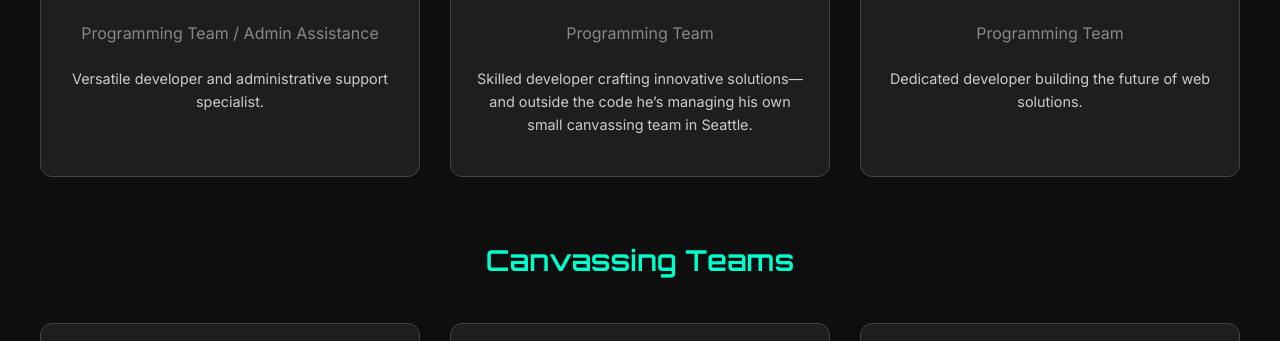
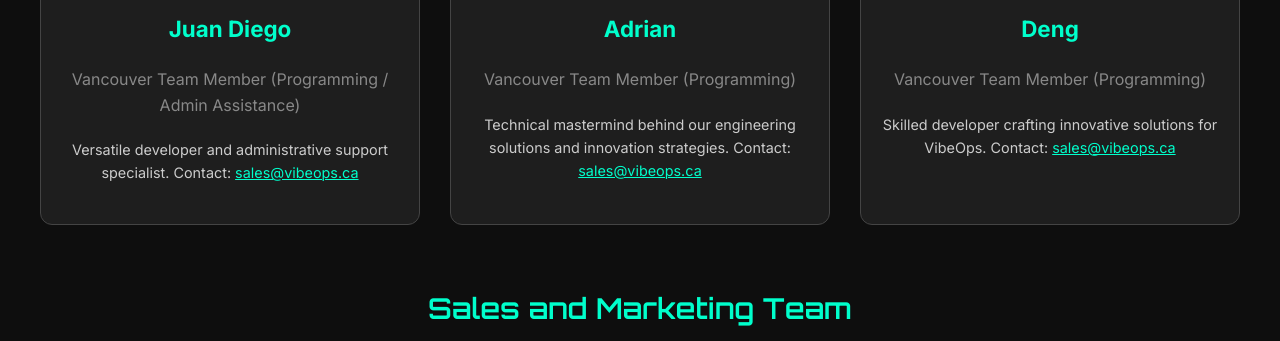
Before and after one commit to VibeOps-Git/vibeops-site-v2, a Flask app: page /team in a window 1280 px wide. Shown: the part 1680-2021 px from the top of the page. Run offline with Flask 3, Linux system fonts and the light colour scheme.

Commit message:
Update team.html

```diff
--- a/templates/team.html
+++ b/templates/team.html
@@ -11,51 +11,51 @@
             <div class="team-grid">
                 <div class="team-card">
                     <div class="team-image">
-                        <img src="/static/team/zander.JPG" alt="Zander" onerror="this.src='/static/team/placeholder.jpg'">
+                        <img src="/static/team/zander.JPG" alt="Zander, CEO of VibeOps" onerror="this.src='/static/team/placeholder.jpg'">
                     </div>
                     <h4>Zander</h4>
-                    <p class="role">CEO (Exec)</p>
-                    <p class="bio">Driving VibeOps' mission to revolutionize automation and web solutions.</p>
+                    <p class="role">CEO</p>
+                    <p class="bio">Driving VibeOps' mission to revolutionize automation and web solutions. Contact: <a href="mailto:ceo@vibeops.ca">ceo@vibeops.ca</a></p>
                 </div>
                 <div class="team-card">
                     <div class="team-image">
-                        <img src="/static/team/arian.jpg" alt="Arian" onerror="this.src='/static/team/placeholder.jpg'">
+                        <img src="/static/team/gabe.jpg" alt="Gabe, CMO of VibeOps" onerror="this.src='/static/team/placeholder.jpg'">
                     </div>
-                    <h4>Adrian</h4>
-                    <p class="role">CEO (Engineering)</p>
-                    <p class="bio">Technical mastermind behind our engineering solutions and innovation strategies.</p>
+                    <h4>Gabe</h4>
+                    <p class="role">CMO</p>
+                    <p class="bio">Marketing maestro crafting our brand story and growth strategies. Contact: <a href="mailto:marketing@vibeops.ca">marketing@vibeops.ca</a></p>
                 </div>
                 <div class="team-card">
                     <div class="team-image">
-                        <img src="/static/team/gabe.jpg" alt="Gabe" onerror="this.src='/static/team/placeholder.jpg'">
+                        <img src="/static/team/eric.jpg" alt="Eric, CTO of VibeOps" onerror="this.src='/static/team/placeholder.jpg'">
                     </div>
-                    <h4>Gabe</h4>
-                    <p class="role">CMO</p>
-                    <p class="bio">Marketing maestro crafting our brand story and growth strategies.</p>
+                    <h4>Eric</h4>
+                    <p class="role">CTO</p>
+                    <p class="bio">Technology leader driving our technical vision and innovation. Contact: <a href="mailto:sales@vibeops.ca">sales@vibeops.ca</a></p>
                 </div>
                 <div class="team-card">
                     <div class="team-image">
-                        <img src="/static/team/eric.jpg" alt="Eric" onerror="this.src='/static/team/placeholder.jpg'">
+                        <img src="/static/team/felix.png" alt="Felix, CSO of VibeOps" onerror="this.src='/static/team/placeholder.jpg'">
                     </div>
-                    <h4>Eric</h4>
-                    <p class="role">CTO</p>
-                    <p class="bio">Technology leader driving our technical vision and innovation.</p>
+                    <h4>Felix</h4>
+                    <p class="role">CSO</p>
+                    <p class="bio">Strategic mastermind behind our business development and partnerships. Contact: <a href="mailto:sales@vibeops.ca">sales@vibeops.ca</a></p>
                 </div>
                 <div class="team-card">
                     <div class="team-image">
-                        <img src="/static/team/felix.png" alt="Felix" onerror="this.src='/static/team/placeholder.jpg'">
+                        <img src="/static/team/sarth.jpg" alt="Sarthak, CFO of VibeOps" onerror="this.src='/static/team/placeholder.jpg'">
                     </div>
-                    <h4>Felix</h4>
-                    <p class="role">CSO</p>
-                    <p class="bio">Strategic mastermind behind our business development and partnerships.</p>
+                    <h4>Sarthak</h4>
+                    <p class="role">CFO</p>
+                    <p class="bio">Financial wizard ensuring our sustainable growth and success. Contact: <a href="mailto:finance@vibeops.ca">finance@vibeops.ca</a></p>
                 </div>
                 <div class="team-card">
                     <div class="team-image">
-                        <img src="/static/team/sarth.jpg" alt="Sarth" onerror="this.src='/static/team/placeholder.jpg'">
+                        <img src="/static/team/rudy.jpg" alt="Hrudai Rajesh, COO of VibeOps" onerror="this.src='/static/team/placeholder.jpg'">
                     </div>
-                    <h4>Sarthak</h4>
-                    <p class="role">CFO</p>
-                    <p class="bio">Financial wizard ensuring our sustainable growth and success.</p>
+                    <h4>Hrudai Rajesh</h4>
+                    <p class="role">COO</p>
+                    <p class="bio">Operations expert streamlining our processes and driving efficiency. Contact: <a href="mailto:sales@vibeops.ca">sales@vibeops.ca</a></p>
                 </div>
             </div>
         </div>
@@ -66,80 +66,82 @@
             <div class="team-grid">
                 <div class="team-card">
                     <div class="team-image">
-                        <img src="/static/team/juan.jpg" alt="Juan Diego" onerror="this.src='/static/team/placeholder.jpg'">
+                        <img src="/static/team/juan.jpg" alt="Juan Diego, Programming Team Member" onerror="this.src='/static/team/placeholder.jpg'">
                     </div>
                     <h4>Juan Diego</h4>
-                    <p class="role">Programming Team / Admin Assistance</p>
-                    <p class="bio">Versatile developer and administrative support specialist.</p>
+                    <p class="role">Vancouver Team Member (Programming / Admin Assistance)</p>
+                    <p class="bio">Versatile developer and administrative support specialist. Contact: <a href="mailto:sales@vibeops.ca">sales@vibeops.ca</a></p>
                 </div>
                 <div class="team-card">
                     <div class="team-image">
-                        <img src="/static/team/johnnie.jpg" alt="Johnnie Lisle" onerror="this.src='/static/team/placeholder.jpg'">
+                        <img src="/static/team/adrian.jpg" alt="Adrian, Programming Team Member" onerror="this.src='/static/team/placeholder.jpg'">
                     </div>
-                    <h4>Johnnie</h4>
-                    <p class="role">Programming Team</p>
-                    <p class="bio">
-                        Skilled developer crafting innovative solutions—and outside the code
-                        he’s managing his own small canvassing team in Seattle.
-                    </p>
+                    <h4>Adrian</h4>
+                    <p class="role">Vancouver Team Member (Programming)</p>
+                    <p class="bio">Technical mastermind behind our engineering solutions and innovation strategies. Contact: <a href="mailto:sales@vibeops.ca">sales@vibeops.ca</a></p>
                 </div>
                 <div class="team-card">
                     <div class="team-image">
-                        <img src="/static/team/rudy.jpg" alt="Hrudai Rajesh" onerror="this.src='/static/team/placeholder.jpg'">
+                        <img src="/static/team/deng.jpg" alt="Deng, Programming Team Member" onerror="this.src='/static/team/placeholder.jpg'">
                     </div>
-                    <h4>Hrudai</h4>
-                    <p class="role">Programming Team</p>
-                    <p class="bio">Dedicated developer building the future of web solutions.</p>
+                    <h4>Deng</h4>
+                    <p class="role">Vancouver Team Member (Programming)</p>
+                    <p class="bio">Skilled developer crafting innovative solutions for VibeOps. Contact: <a href="mailto:sales@vibeops.ca">sales@vibeops.ca</a></p>
                 </div>
             </div>
         </div>
 
-        <!-- Canvassing Teams Section -->
+        <!-- Sales and Marketing Team Section -->
         <div class="team-section" data-aos="fade-up" data-aos-delay="500">
-            <h3>Canvassing Teams</h3>
+            <h3>Sales and Marketing Team</h3>
             <div class="team-grid">
                 <div class="team-card">
                     <div class="team-image">
-                        <img src="/static/team/carter.jpg" alt="Carter Johannsen" onerror="this.src='/static/team/placeholder.jpg'">
+                        <img src="/static/team/bela.jpg" alt="Bela Maetzel, Sales Team Member" onerror="this.src='/static/team/placeholder.jpg'">
                     </div>
-                    <h4>Carter</h4>
-                    <p class="role">Minneapolis Canvassing Team</p>
-                    <p class="bio">Local outreach specialist connecting with our Minneapolis community.</p>
+                    <h4>Bela Maetzel</h4>
+                    <p class="role">Vancouver Team Member (Sales)</p>
+                    <p class="bio">Passionate sales expert driving client relationships in Vancouver. Contact: <a href="mailto:marketing@vibeops.ca">marketing@vibeops.ca</a></p>
                 </div>
                 <div class="team-card">
                     <div class="team-image">
-                        <img src="/static/team/elijah.jpg" alt="Elijah" onerror="this.src='/static/team/placeholder.jpg'">
+                        <img src="/static/team/diego.jpg" alt="Diego Boiley, Sales and Marketing Team Member" onerror="this.src='/static/team/placeholder.jpg'">
+                    </div>
+                    <h4>Diego Boiley</h4>
+                    <p class="role">Vancouver Team Member (Sales / Marketing)</p>
+                    <p class="bio">Creative sales and marketing professional enhancing our Vancouver presence. Contact: <a href="mailto:marketing@vibeops.ca">marketing@vibeops.ca</a></p>
+                </div>
+                <div class="team-card">
+                    <div class="team-image">
+                        <img src="/static/team/joshua.jpg" alt="Joshua Wright, Vancouver Canvassing Team Member" onerror="this.src='/static/team/placeholder.jpg'">
+                    </div>
+                    <h4>Joshua Wright</h4>
+                    <p class="role">Vancouver Team Member (Business)</p>
+                    <p class="bio">Community liaison strengthening our Vancouver presence and supporting business operations. Contact: <a href="mailto:sales@vibeops.ca">sales@vibeops.ca</a></p>
+                </div>
+                <div class="team-card">
+                    <div class="team-image">
+                        <img src="/static/team/johnnie.jpg" alt="Johnnie Lisle, Sales and Marketing Team Member" onerror="this.src='/static/team/placeholder.jpg'">
+                    </div>
+                    <h4>Johnnie Lisle</h4>
+                    <p class="role">Seattle Team Member (Sales / Marketing)</p>
+                    <p class="bio">Dynamic sales and marketing specialist boosting our brand in Seattle and Minneapolis. Contact: <a href="mailto:marketing@vibeops.ca">marketing@vibeops.ca</a></p>
+                </div>
+                <div class="team-card">
+                    <div class="team-image">
+                        <img src="/static/team/carter.jpg" alt="Carter Johannsen, Minneapolis Canvassing Team Member" onerror="this.src='/static/team/placeholder.jpg'">
+                    </div>
+                    <h4>Carter Johannsen</h4>
+                    <p class="role">Minneapolis Canvassing Team</p>
+                    <p class="bio">Local outreach specialist connecting with our Minneapolis community. Contact: <a href="mailto:sales@vibeops.ca">sales@vibeops.ca</a></p>
+                </div>
+                <div class="team-card">
+                    <div class="team-image">
+                        <img src="/static/team/elijah.jpg" alt="Elijah, Minneapolis Canvassing Team Member" onerror="this.src='/static/team/placeholder.jpg'">
                     </div>
                     <h4>Elijah</h4>
                     <p class="role">Minneapolis Canvassing Team</p>
-                    <p class="bio">Community engagement expert in the Minneapolis area.</p>
-                </div>
-                <div class="team-card">
-                    <div class="team-image">
-                        <img src="/static/team/nolan.jpg" alt="Nolan Ward" onerror="this.src='/static/team/placeholder.jpg'">
-                    </div>
-                    <h4>Nolan</h4>
-                    <p class="role">Vancouver Canvassing Team</p>
-                    <p class="bio">Outreach specialist building connections in Vancouver.</p>
-                </div>
-                <div class="team-card">
-                    <div class="team-image">
-                        <img src="/static/team/joshua.jpg" alt="Joshua Wright" onerror="this.src='/static/team/placeholder.jpg'">
-                    </div>
-                    <h4>Joshua</h4>
-                    <p class="role">Vancouver Canvassing Team</p>
-                    <p class="bio">
-                        Community liaison strengthening our Vancouver presence—and also
-                        pitching in on legal work and keeping our finances in order.
-                    </p>
-                </div>
-                <div class="team-card">
-                    <div class="team-image">
-                        <img src="/static/team/placeholder.jpg" alt="Kevin Lawrance" onerror="this.src='/static/team/placeholder.jpg'">
-                    </div>
-                    <h4>Kevin</h4>
-                    <p class="role">Vancouver Canvassing Team</p>
-                    <p class="bio">Connecting with the community in Vancouver.</p>
+                    <p class="bio">Community engagement expert in the Minneapolis area. Contact: <a href="mailto:sales@vibeops.ca">sales@vibeops.ca</a></p>
                 </div>
             </div>
         </div>
@@ -172,5 +174,17 @@
   object-fit: cover;          /* scale & crop to fill */
   object-position: center;    /* always center the subject */
 }
+
+.team-card .bio a[href^="mailto:"] {
+  color: #00ffcc;             /* Bright cyan color for email links */
+  text-decoration: underline; /* Subtle underline for clarity */
+  text-decoration-thickness: 1px; /* Thin underline */
+  transition: color 0.3s ease; /* Smooth color transition on hover */
+}
+
+.team-card .bio a[href^="mailto:"]:hover {
+  color: #00e6b3;             /* Slightly darker cyan on hover */
+  text-decoration-thickness: 2px; /* Slightly thicker underline on hover */
+}
 </style>
 {% endblock %}
```
